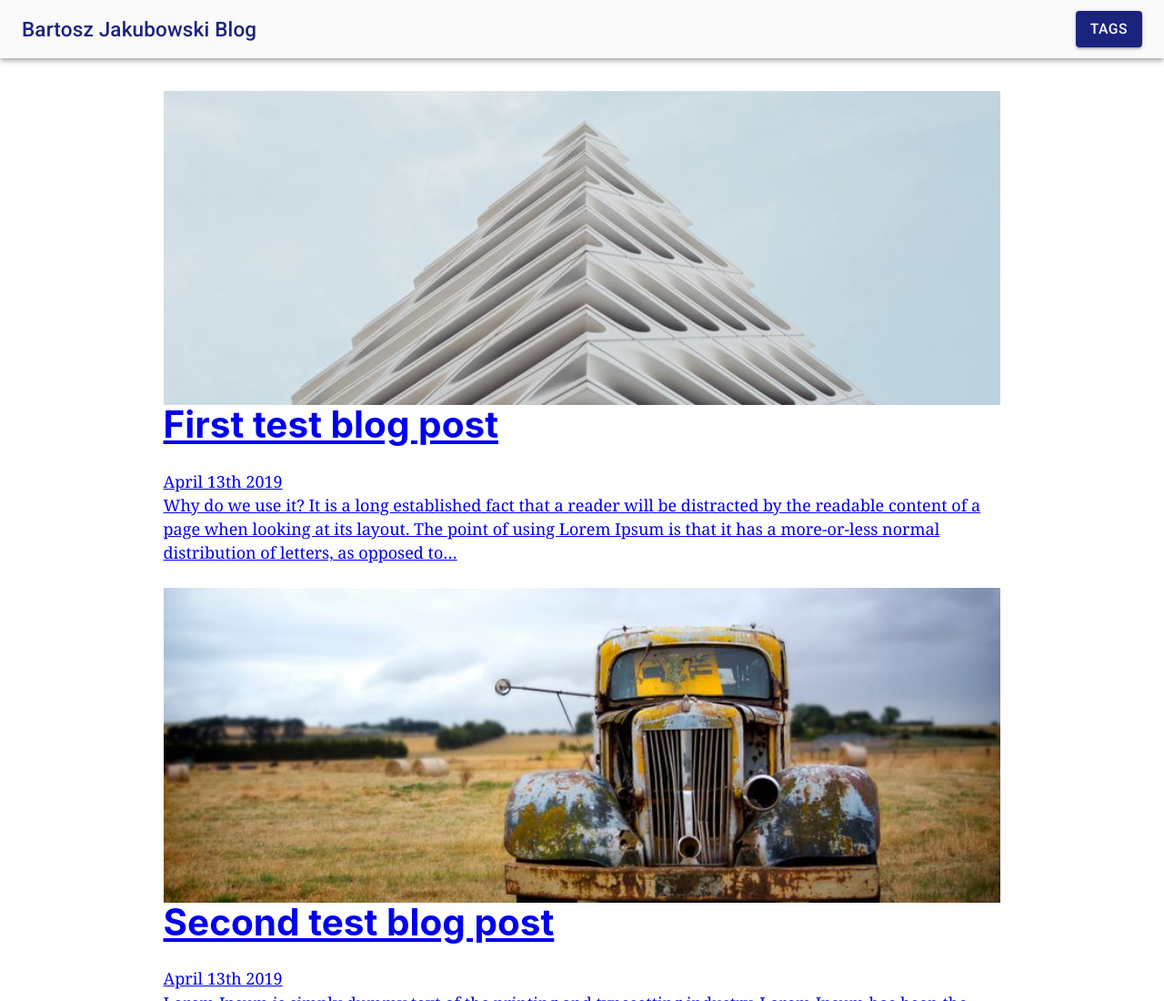
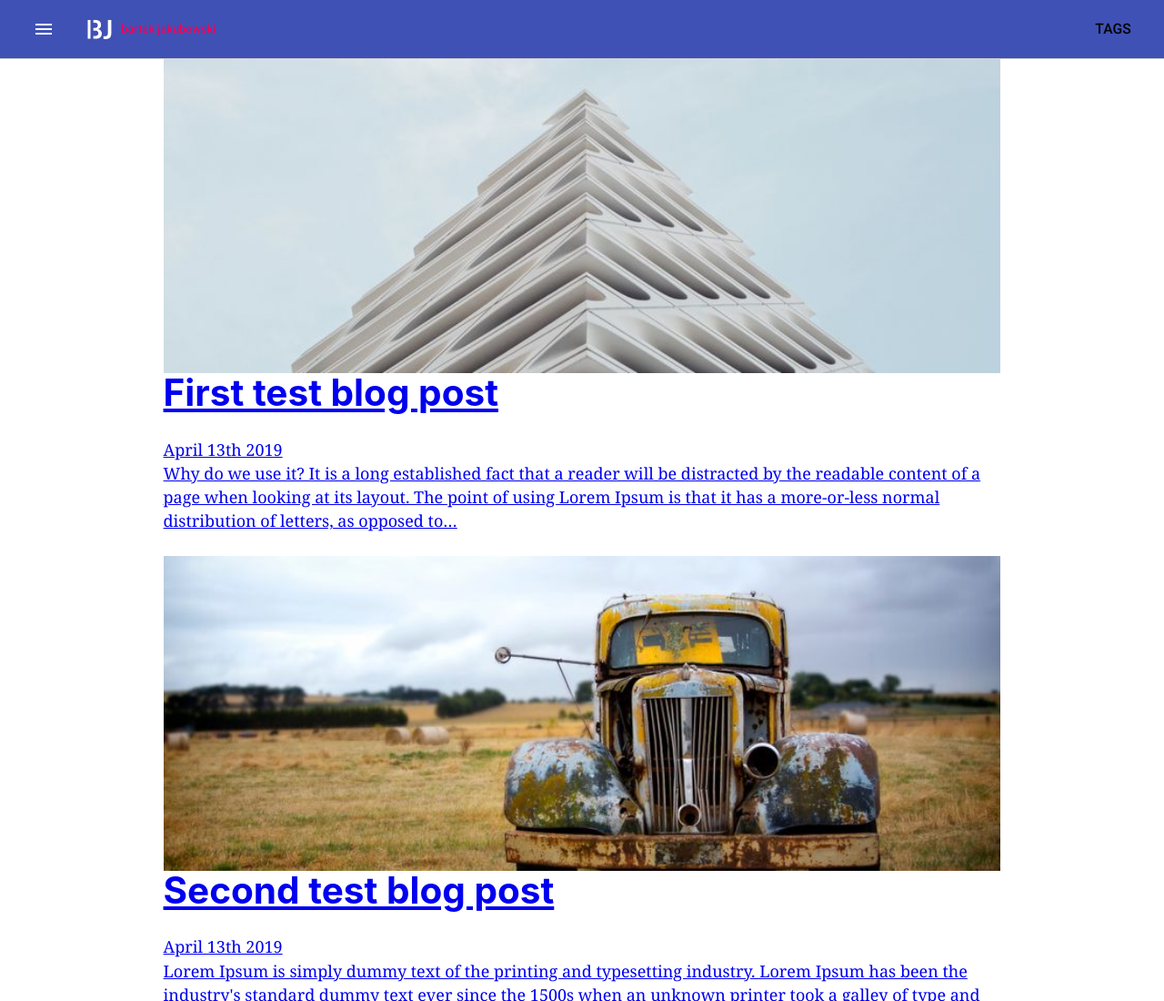
Before and after one commit to b-jakubowski/bjakubowski.com, a Gatsby site: page / in a window 1280 px wide. Shown: the top 1100 px of the page at 91% size. Built offline with nearby package versions, Linux system fonts and the light colour scheme; Gatsby itself is replaced by a stand-in of ours.

Commit message:
feat: Added logo , menu button and styles to header

```diff
--- a/src/components/header.scss
+++ b/src/components/header.scss
@@ -1,5 +1,6 @@
 .header {
-	margin-bottom: 2em;
+	box-shadow: none !important;
+	border-bottom: 1px solid lightgray;
 }
 
 .header-elements {
@@ -9,5 +10,5 @@
 
 .header-btn-txt {
 	text-decoration: none;
-	color: white;
+	color: black;
 }
--- a/src/components/header.tsx
+++ b/src/components/header.tsx
@@ -1,34 +1,31 @@
 import { Link } from 'gatsby';
-import PropTypes from 'prop-types';
 import React from 'react';
 import Button from "@material-ui/core/Button";
 import AppBar from '@material-ui/core/AppBar';
 import Toolbar from '@material-ui/core/Toolbar';
-import Typography from '@material-ui/core/Typography';
-import { MuiThemeProvider } from '@material-ui/core/styles';
+import { IconButton } from '@material-ui/core';
 import './header.scss';
-import theme from '../theme';
+import Logo from './logo';
 
+const logoStyle = {
+	flexGrow: 1,
+	marginLeft: '20px'
+};
 
-const Header = ({ siteTitle }) => (
-	<MuiThemeProvider theme={theme}>
-		<AppBar position="static" color="primary" className="header">
-			<Toolbar className="header-elements">
-				<Typography variant="h6" color="secondary">{siteTitle}</Typography>
-				<Button variant="contained" color="secondary">
-					<Link to="/tags" className="header-btn-txt">Tags</Link>
-				</Button>
-			</Toolbar>
-		</AppBar>
-	</MuiThemeProvider>
+const Header = () => (
+	<AppBar position="static" color="primary" className="header">
+		<Toolbar>
+			<IconButton color="inherit" aria-label="Menu">
+				<span className="material-icons">menu</span>
+			</IconButton>
+			<div style={logoStyle}>
+				<Logo />
+			</div>
+			<Button variant="text" color="secondary">
+				<Link to="/tags" className="header-btn-txt">Tags</Link>
+			</Button>
+		</Toolbar>
+	</AppBar>
 )
 
-Header.propTypes = {
-	siteTitle: PropTypes.string,
-}
-
-Header.defaultProps = {
-	siteTitle: ``,
-}
-
 export default Header
```
